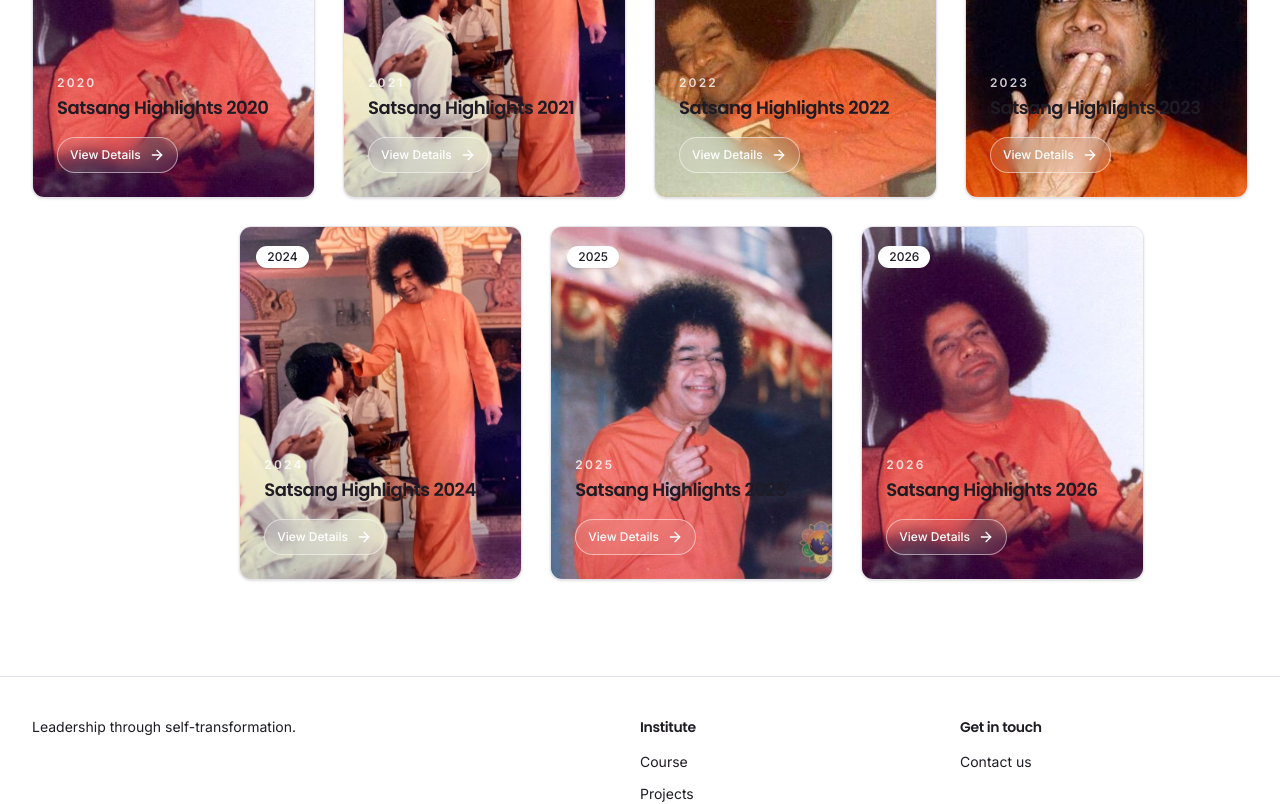
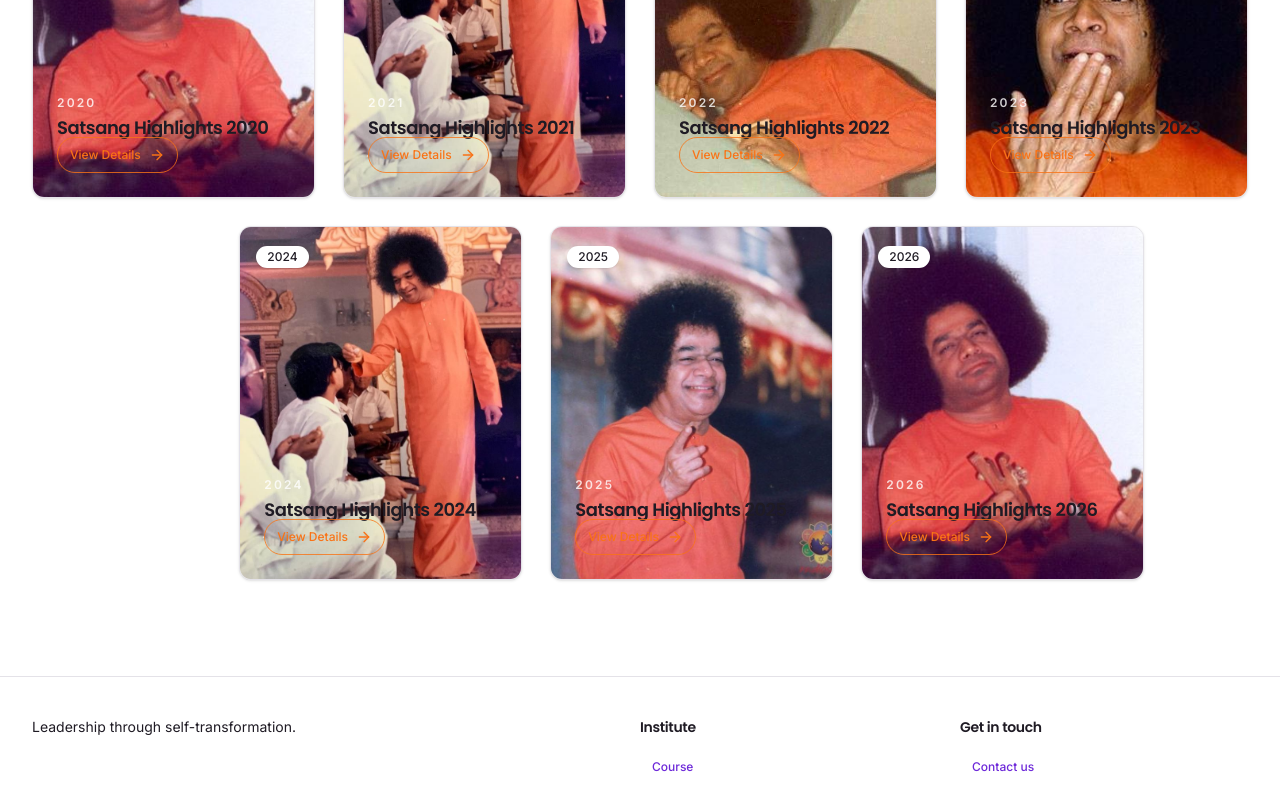
Before and after one commit to andholemoksha/SSSLST_Website, a React (Vite) app in the folder frontend/: page /satsang in a window 1280 px wide. Shown: the part 1280-2084 px from the top of the page. Built offline with nearby package versions, Linux system fonts and the light colour scheme.

Commit message:
integrate button in app

```diff
--- a/frontend/src/components/layout/Footer.jsx
+++ b/frontend/src/components/layout/Footer.jsx
@@ -1,6 +1,6 @@
-import { Link } from "react-router-dom";
 import { footer } from "@/content/footer";
 import { Container } from "@/components/layout/Container";
+import { Button } from "@/components/ui/Button/button";
 
 export function Footer() {
   return (
@@ -13,9 +13,9 @@ export function Footer() {
             <ul className="mt-3 space-y-2">
               {column.links.map((link) => (
                 <li key={link.to}>
-                  <Link to={link.to} className="text-sm text-text hover:text-text-h">
+                  <Button to={link.to} variant="link" size="sm">
                     {link.label}
-                  </Link>
+                  </Button>
                 </li>
               ))}
             </ul>
--- a/frontend/src/components/layout/PagePlaceholder.jsx
+++ b/frontend/src/components/layout/PagePlaceholder.jsx
@@ -1,7 +1,7 @@
-import { Link } from "react-router-dom";
 import { PageHeader } from "@/components/layout/PageHeader";
 import { Section } from "@/components/layout/Section";
 import { Container } from "@/components/layout/Container";
+import { Button } from "@/components/ui/Button/button";
 
 /**
  * PagePlaceholder
@@ -29,12 +29,9 @@ export function PagePlaceholder({
       <Section>
         {backTo ? (
           <Container className="px-0">
-            <Link
-              to={backTo}
-              className="text-sm font-medium text-accent hover:underline"
-            >
+            <Button to={backTo} variant="link" size="sm">
               &larr; {backLabel}
-            </Link>
+            </Button>
           </Container>
         ) : null}
         {children ?? (
--- a/frontend/src/components/ui/Button/button-variants.js
+++ b/frontend/src/components/ui/Button/button-variants.js
@@ -10,6 +10,8 @@ import { cva } from "class-variance-authority";
  * - primary
  * - outline
  * - ghost
+ * - link
+ * - nav
  */
 export const buttonVariants = cva(
   "inline-flex max-w-full items-center justify-center gap-2 rounded-full text-sm font-medium transition-[transform,color,box-shadow] disabled:pointer-events-none disabled:opacity-50 focus-visible:outline-none focus-visible:ring-2 focus-visible:ring-ring focus-visible:ring-offset-2",
@@ -22,6 +24,8 @@ export const buttonVariants = cva(
           "border border-accent/80 bg-transparent text-accent hover:-translate-y-0.5 hover:bg-accent/10 hover:text-accent",
         ghost:
           "bg-transparent text-accent hover:-translate-y-0.5 hover:bg-accent/10 hover:text-accent",
+        link: "rounded-none bg-transparent px-0 py-0 text-primary underline-offset-4 hover:text-accent hover:underline",
+        nav: "rounded-none bg-transparent px-0 py-0 text-primary hover:text-accent",
       },
       size: {
         default: "h-9 px-4 py-2 text-xs sm:h-11 sm:px-5 sm:text-sm", // smaller on mobile, larger on tablet+
--- a/frontend/src/features/dhyana-vahini/components/DhyanaVahiniAbout.jsx
+++ b/frontend/src/features/dhyana-vahini/components/DhyanaVahiniAbout.jsx
@@ -1,3 +1,4 @@
+import { Button } from "@/components/ui/Button/button";
 import { useDhyanaVahiniContent } from "@/features/dhyana-vahini/hooks/useDhyanaVahiniContent";
 
 export function DhyanaVahiniAbout() {
@@ -30,9 +31,12 @@ export function DhyanaVahiniAbout() {
             {about.description}
           </p>
 
-          <button className="mt-8 inline-flex items-center rounded-full border border-[#b58b4d]/60 bg-white/80 px-6 py-3 text-sm font-semibold uppercase tracking-[0.2em] text-[#7b5524] transition hover:bg-white hover:shadow-lg">
+          <Button
+            variant="outline"
+            size="lg"
+          >
             {about.buttonLabel || "Learn More"}
-          </button>
+          </Button>
         </div>
 
         <div className="flex justify-center lg:justify-end">
--- a/frontend/src/features/dhyana-vahini/components/DhyanaVahiniChapters.jsx
+++ b/frontend/src/features/dhyana-vahini/components/DhyanaVahiniChapters.jsx
@@ -1,3 +1,4 @@
+import { Button } from "@/components/ui/Button/button";
 import { useDhyanaVahiniContent } from "@/features/dhyana-vahini/hooks/useDhyanaVahiniContent";
 
 export function DhyanaVahiniChapters() {
@@ -15,9 +16,12 @@ export function DhyanaVahiniChapters() {
           </h2>
           <p className="mt-4 text-base leading-8 text-[#5f4a32]">{chapters.description}</p>
         </div>
-        <button className="inline-flex items-center justify-center rounded-full border border-[#b58b4d]/60 bg-[#fff7e8] px-5 py-3 text-sm font-semibold uppercase tracking-[0.2em] text-[#7b5524] transition hover:bg-[#fef3d8]">
+        <Button
+          variant="outline"
+          size="lg"
+        >
           View All Chapters
-        </button>
+        </Button>
       </div>
 
       <div className="mt-8 grid gap-5 md:grid-cols-2 xl:grid-cols-3">
@@ -36,9 +40,9 @@ export function DhyanaVahiniChapters() {
                 </span>
               </div>
               <p className="mt-3 text-sm leading-7 text-[#5f4a32]">{chapter.description}</p>
-              <button className="mt-5 inline-flex items-center rounded-full border border-[#b58b4d]/60 px-4 py-2 text-sm font-semibold text-[#7b5524] transition hover:bg-white">
+              <Button variant="outline" size="sm">
                 View Details
-              </button>
+              </Button>
             </div>
           </div>
         ))}
--- a/frontend/src/features/dhyana-vahini/components/DhyanaVahiniGallery.jsx
+++ b/frontend/src/features/dhyana-vahini/components/DhyanaVahiniGallery.jsx
@@ -1,3 +1,4 @@
+import { Button } from "@/components/ui/Button/button";
 import { useDhyanaVahiniContent } from "@/features/dhyana-vahini/hooks/useDhyanaVahiniContent";
 
 export function DhyanaVahiniGallery() {
@@ -15,9 +16,12 @@ export function DhyanaVahiniGallery() {
           </h2>
           <p className="mt-4 text-base leading-8 text-[#5f4a32]">{gallery.description}</p>
         </div>
-        <button className="inline-flex items-center justify-center rounded-full border border-[#b58b4d]/60 bg-[#fff7e8] px-5 py-3 text-sm font-semibold uppercase tracking-[0.2em] text-[#7b5524] transition hover:bg-[#fef3d8]">
+        <Button
+          variant="outline"
+          size="lg"
+        >
           View More
-        </button>
+        </Button>
       </div>
 
       <div className="mt-8 grid gap-5 md:grid-cols-2 xl:grid-cols-3">
--- a/frontend/src/features/satsang/components/SatsangYearCard.jsx
+++ b/frontend/src/features/satsang/components/SatsangYearCard.jsx
@@ -1,9 +1,9 @@
 import { Link } from "react-router-dom";
 import { ArrowRight } from "lucide-react";
 import { Badge } from "@/components/ui/badge";
+import { Button } from "@/components/ui/Button/button";
 import { Card } from "@/components/ui/card";
 import { cn } from "@/lib/utils";
-import { buttonVariants } from "@/components/ui/Button/button-variants";
 
 export function SatsangYearCard({ item, className }) {
   return (
@@ -27,15 +27,14 @@ export function SatsangYearCard({ item, className }) {
               {item.year}
             </p>
             <h3 className="mt-2 text-lg font-semibold leading-none">{item.title}</h3>
-            <span
-              className={cn(
-                buttonVariants({ variant: "outline", size: "sm" }),
-                "mt-5 border-white/50 bg-white/10 text-white backdrop-blur-sm hover:bg-white hover:text-foreground"
-              )}
+            <Button
+              to={`/satsang/${item.year}`}
+              variant="outline"
+              size="sm"
+              icon={<ArrowRight className="h-4 w-4" />}
             >
               View Details
-              <ArrowRight className="h-4 w-4" />
-            </span>
+            </Button>
           </div>
         </div>
       </Link>
--- a/frontend/src/pages/NotFoundPage.jsx
+++ b/frontend/src/pages/NotFoundPage.jsx
@@ -1,16 +1,14 @@
-import { Link } from "react-router-dom";
 import { Section } from "@/components/layout/Section";
-import { cn } from "@/lib/utils";
-import { buttonVariants } from "@/components/ui/Button/button-variants";
+import { Button } from "@/components/ui/Button/button";
 
 export function NotFoundPage() {
   return (
     <Section className="text-center">
       <h1 className="text-3xl font-semibold">Page not found</h1>
       <p className="mt-2">The page you're looking for doesn't exist.</p>
-      <Link to="/" className={cn(buttonVariants(), "mt-6")}>
+      <Button to="/">
         Back to home
-      </Link>
+      </Button>
     </Section>
   );
 }
```
